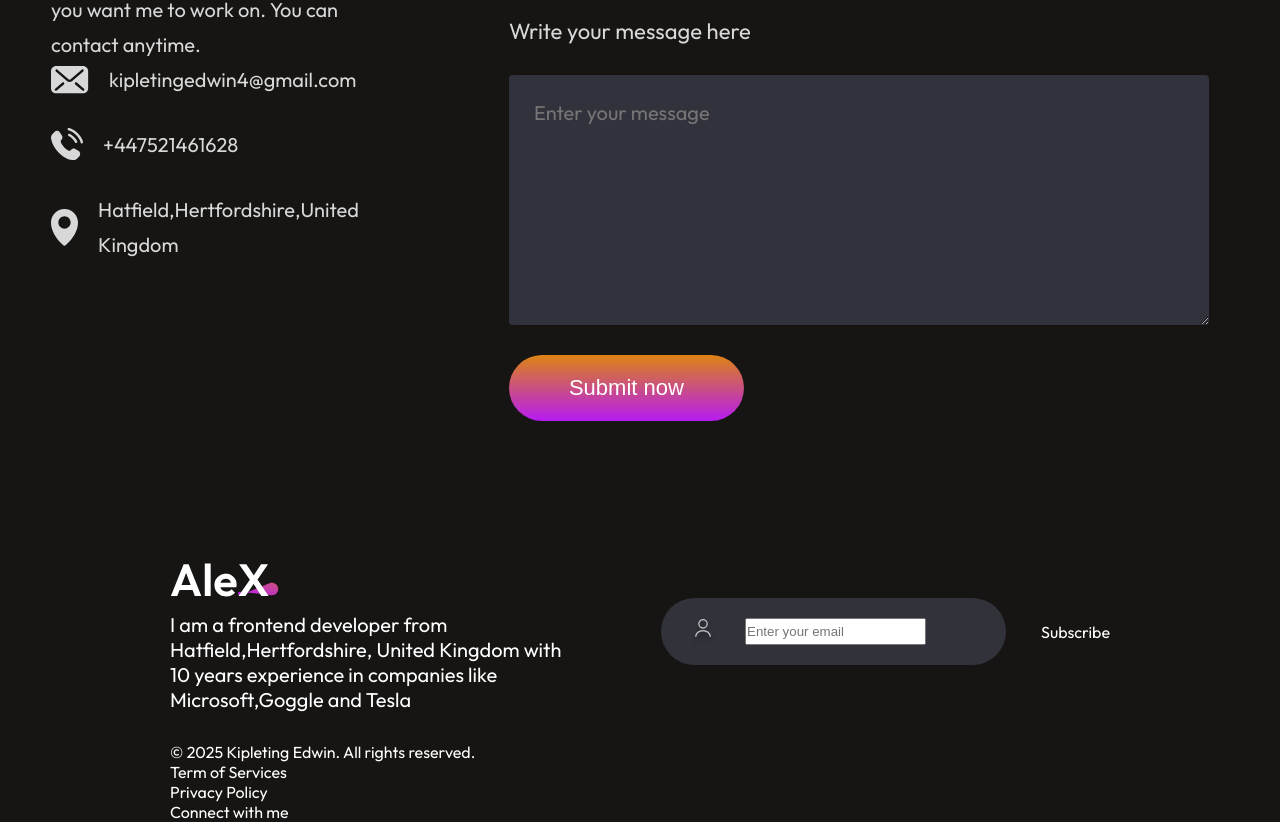
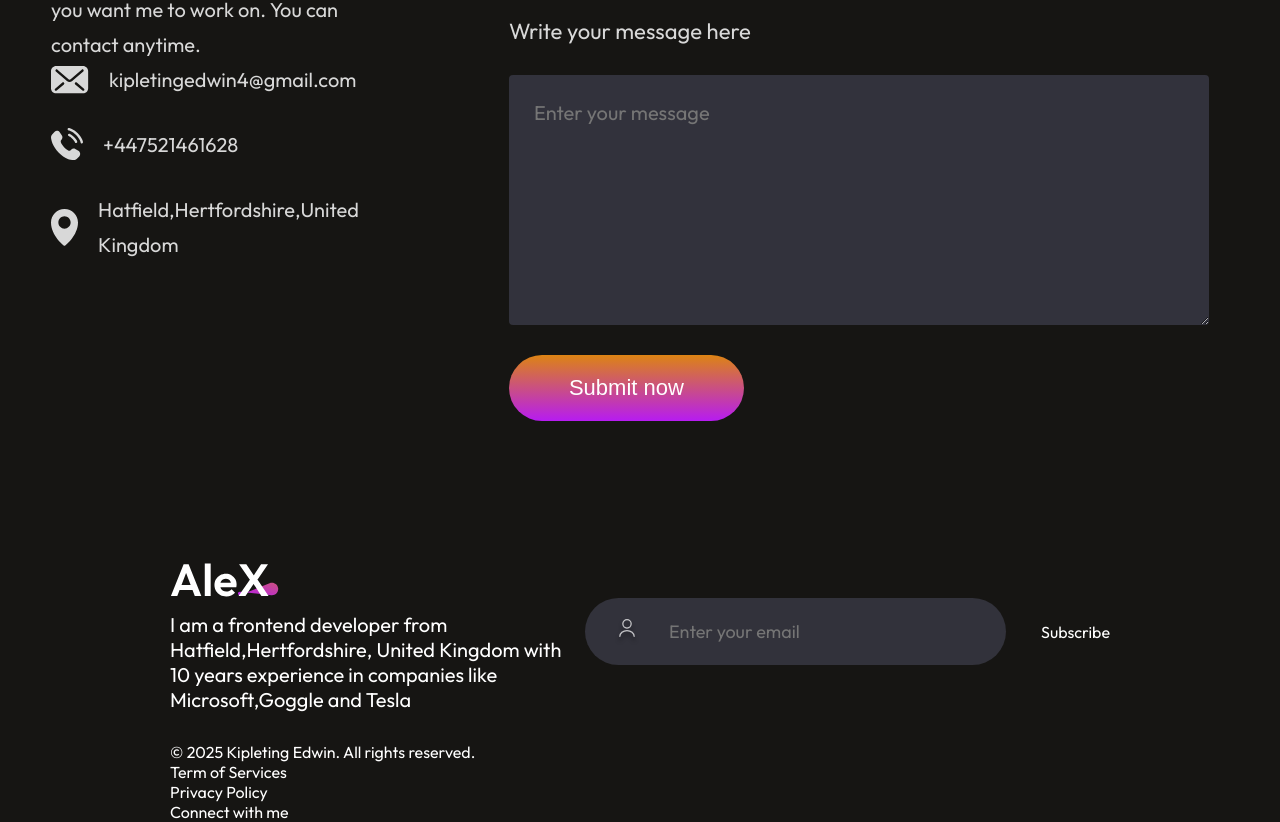
Before and after one commit to KipletingEdwin/kipleting-edwin-portfolio, a React (Vite) app: page / in a window 1280 px wide. Shown: the part 5902-6724 px from the top of the page. Built offline with nearby package versions, Linux system fonts and the light colour scheme.

Commit message:
style the footer-email-input input

```diff
--- a/src/Components/Footer/Footer.css
+++ b/src/Components/Footer/Footer.css
@@ -29,3 +29,12 @@
     background: #32323B;
     padding-right: 80px;
 }
+
+.footer-email-input input{
+    outline: none;
+    border: none;
+    background: transparent;
+    color: #a0a0a0;
+    font-family: Outfit;
+    font-size: 18px;
+}
```
